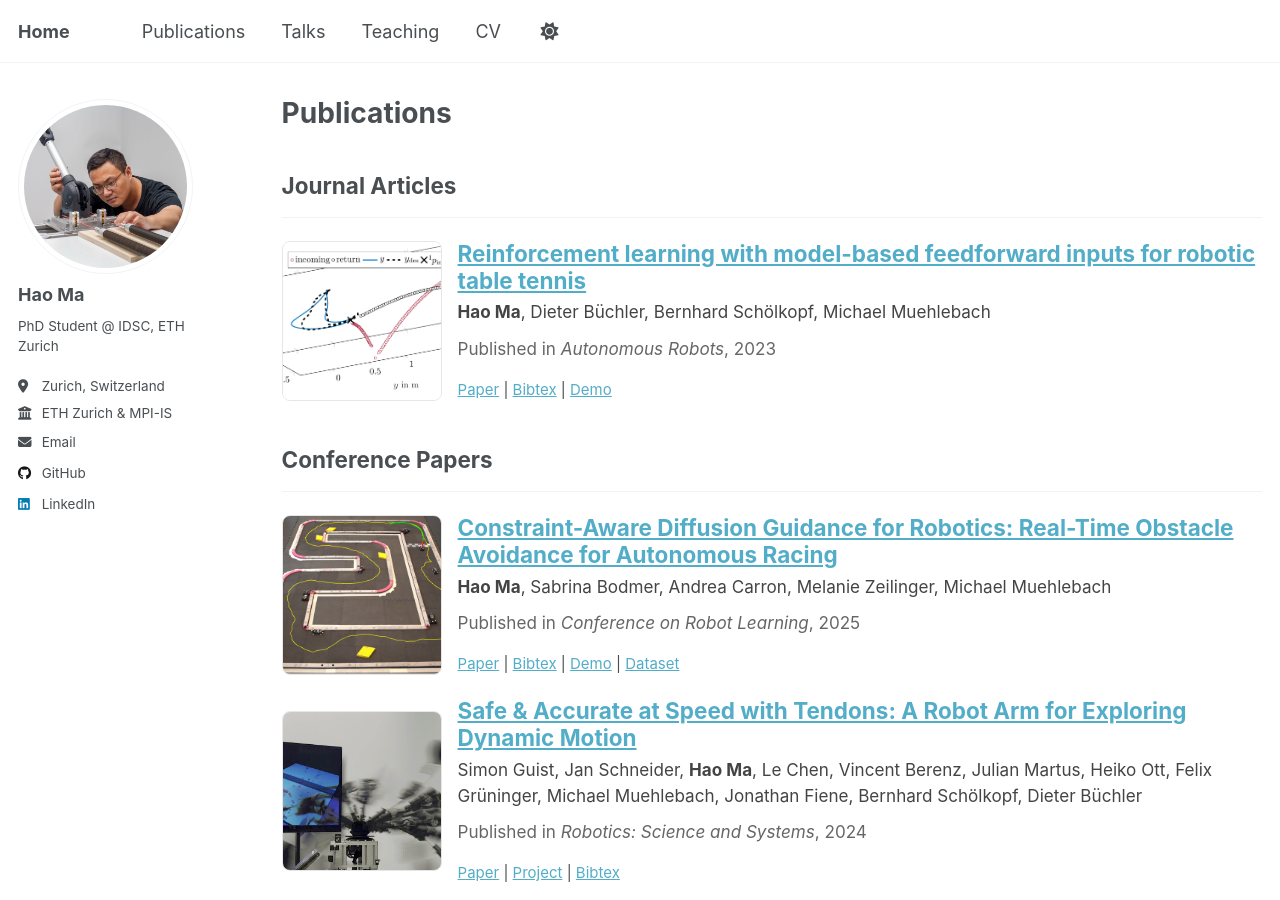
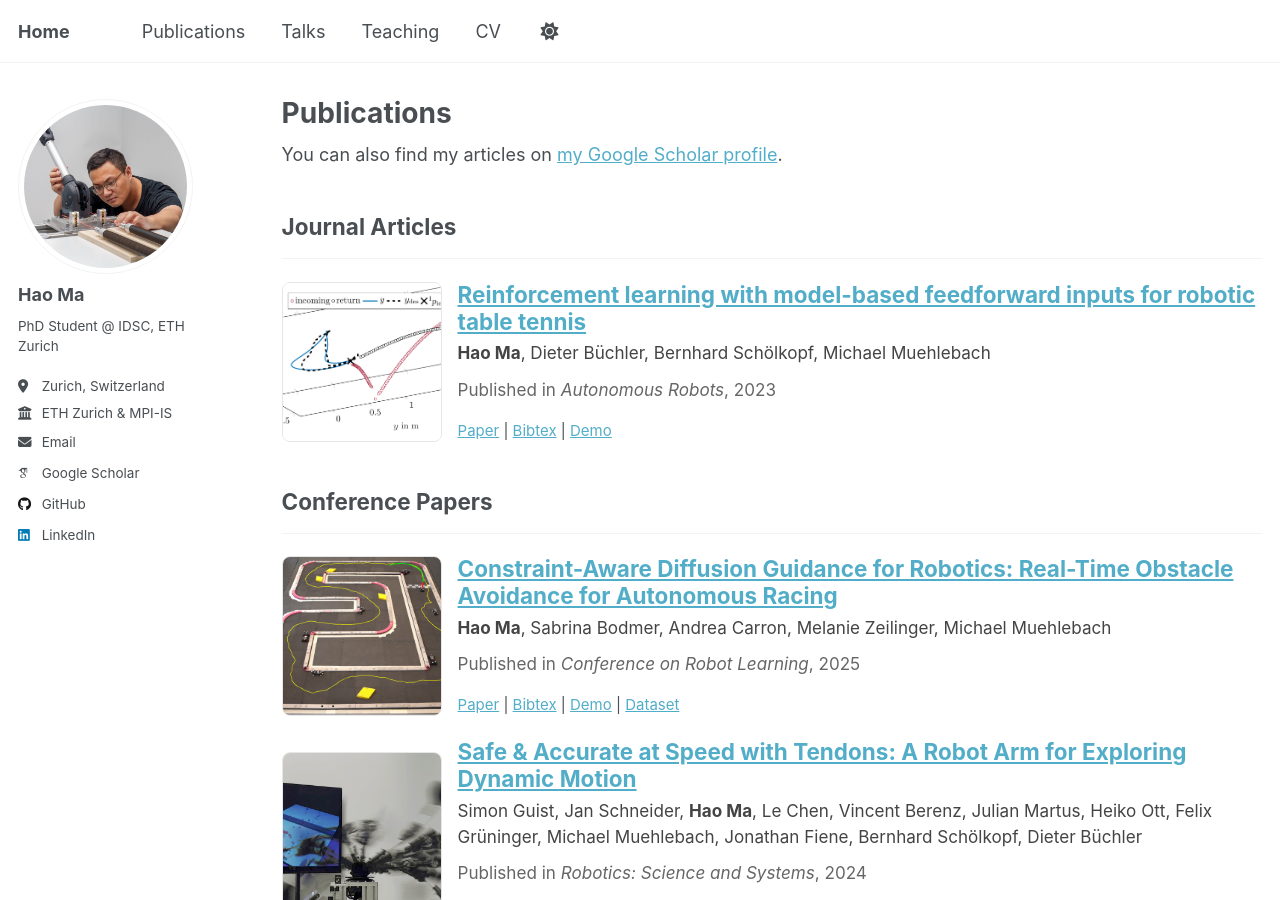
Before and after one commit to HaoMAFRLu/HaoMAFRLu.github.io, a Jekyll site: the page built from _pages/publications.html, in a window 1280 px wide and 900 px high. Built offline with Jekyll 4.4.1, drawn with Linux system fonts in a browser that asks for light colours; some web fonts are replaced; a script that is not in the unit is left out; part of the change alters nothing that is shown.

Commit message:
CV updated

```diff
--- a/_config.yml
+++ b/_config.yml
@@ -35,7 +35,7 @@ author:
   # Academic websites
   academia         : # URL
   arxiv            : # URL - Update with the correct link to your profile
-  googlescholar    : # "https://scholar.google.com/citations?user=PS_CX0AAAAAJ"
+  googlescholar    : "https://scholar.google.com/citations?user=VaW-jokAAAAJ&hl=en"
   inspire-hep      : # URL
   impactstory      : # URL
   orcid            : # "http://orcid.org/yourorcidurl"
@@ -63,7 +63,7 @@ author:
   keybase          : # Username
   instagram        : # Username
   lastfm           : # Username
-  linkedin         : 'linkedin.com/in/hao-ma-4ab370386'
+  linkedin         : 'hao-ma-4ab370386'
   mastodon         : # URL
   medium           : # URL
   pinterest        : # Username
```
Also changed, not shown: 7 other files.
